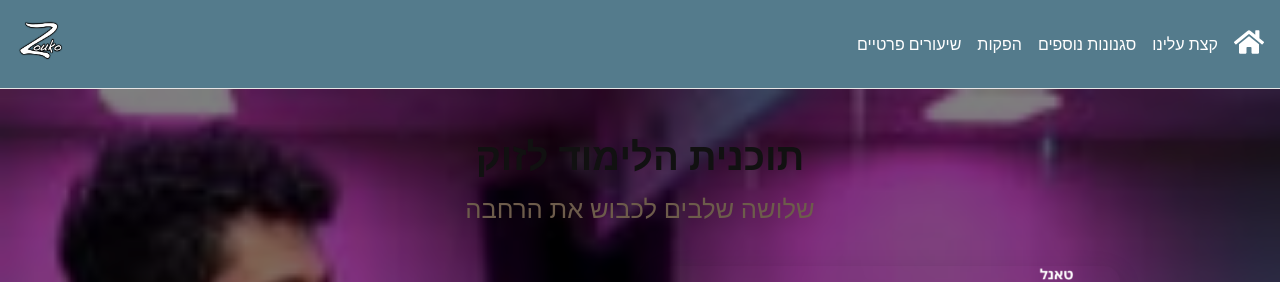
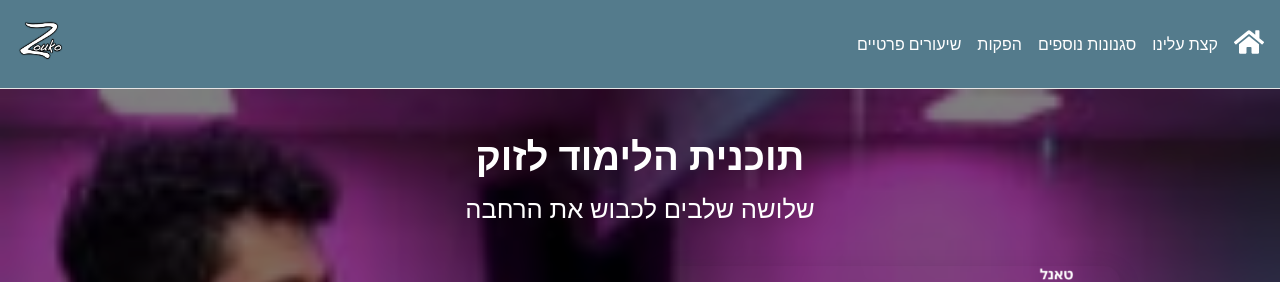
Before and after one commit to Omerf130/zouko, a Next.js app: page /learn in a window 1280 px wide. Shown: the top 282 px of the page. Built offline with nearby package versions, Linux system fonts and the light colour scheme; grey boxes are pictures that could not be loaded.

Commit message:
contact page

```diff
--- a/app/learn/page.module.scss
+++ b/app/learn/page.module.scss
@@ -44,12 +44,13 @@
     font-size: 2.4rem;
     font-weight: 700;
     margin-bottom: 10px;
+    color: #fff;
   }
 
   h2 {
     font-size: 1.6rem;
     font-weight: 400;
-    color: #6d5c4b;
+    color: #fff;
   }
 }
 
--- a/app/production/page.tsx
+++ b/app/production/page.tsx
@@ -17,7 +17,7 @@ const page = () => {
             alt="Logo"
             width={150}
             height={150}
-            unoptimized
+          unoptimized
           />
         </div>
         <h1>{HEADER}</h1>
```
